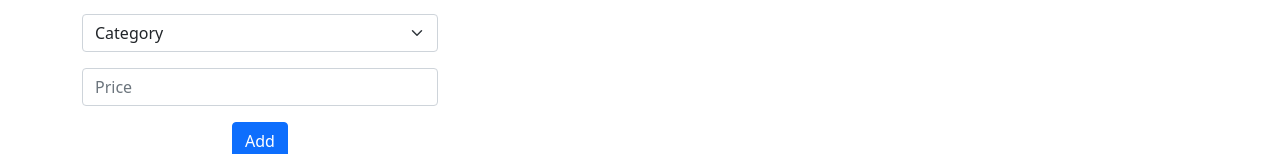
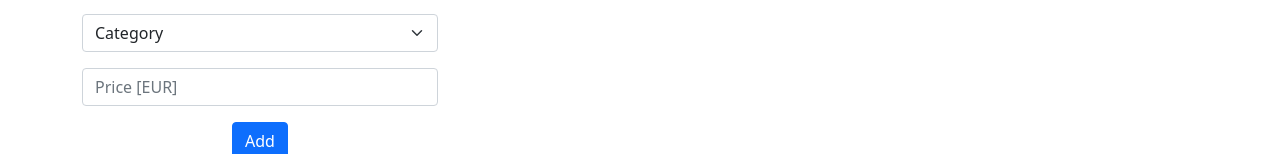
Before and after one commit to szymAbr/workstation-shopping, a React (Create React App) app: page / in a window 1280 px wide. Shown: the part 280-434 px from the top of the page. Built offline with nearby package versions, Linux system fonts and the light colour scheme.

Commit message:
modify components, add EUR

```diff
--- a/src/components/UserInput.jsx
+++ b/src/components/UserInput.jsx
@@ -57,10 +57,6 @@ export default function UserInput({ items, setItems }) {
             onChange={handleChange}
             value={currentItem.name}
           />
-
-          {/* <Form.Text className="text-muted">
-          We'll never share your email with anyone else.
-        </Form.Text> */}
         </Form.Group>
 
         <Form.Group className="mb-3" controlId="formItemDetails">
@@ -81,7 +77,7 @@ export default function UserInput({ items, setItems }) {
           value={currentItem.category}
         >
           <option>Category</option>
-          <option value="Computer components">Computer components</option>
+          <option value="Components">Components</option>
           <option value="Peripherals">Peripherals</option>
           <option value="Software">Software</option>
           <option value="Other">Other</option>
@@ -91,7 +87,7 @@ export default function UserInput({ items, setItems }) {
           <Form.Control
             type="text"
             name="price"
-            placeholder="Price"
+            placeholder="Price [EUR]"
             onChange={handleChange}
             value={currentItem.price}
           />
```
